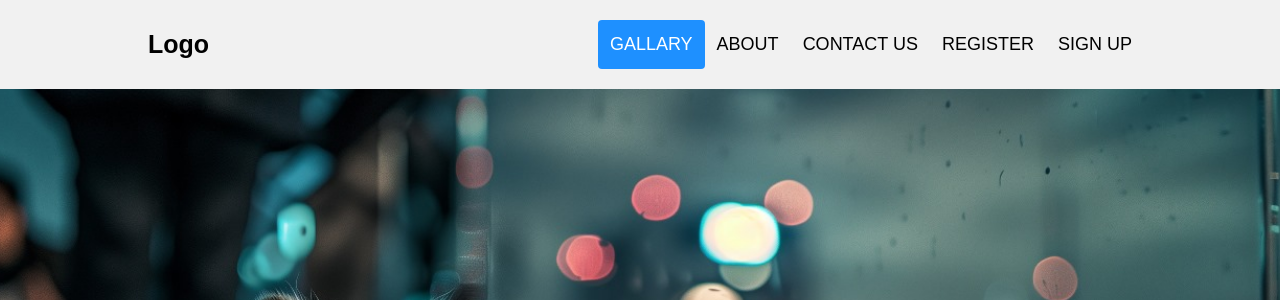
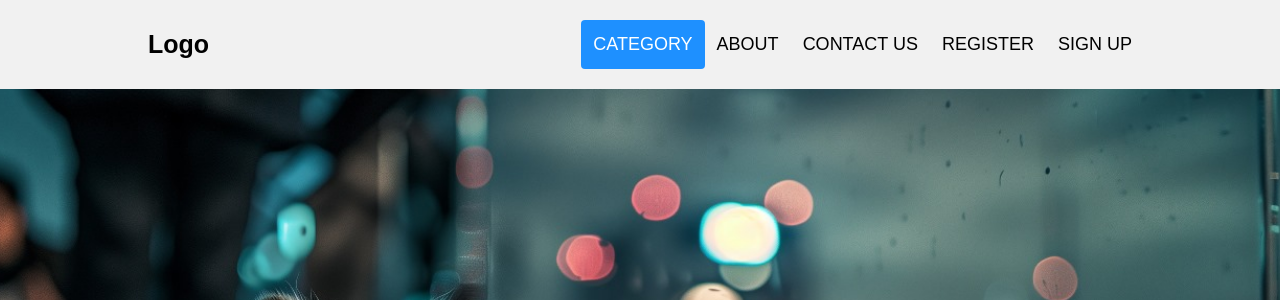
Before and after one commit to MalinduShasan/final_php_project, a PHP site: page / in a window 1280 px wide. Shown: the top 300 px of the page. Run offline with PHP 8.4, Linux system fonts and the light colour scheme.

Commit message:
category page linked.

```diff
--- a/index.php
+++ b/index.php
@@ -112,7 +112,7 @@
             <div class="header">
             <a href="#default" class="logo">Logo</a>
                 <div class="header-right">
-                    <a class="active" href="#home">GALLARY</a>
+                    <a class="active" href="./pages/category.php">CATEGORY</a>
                     <a href="#about">ABOUT</a>
                     <a href="./pages/contact_us.php">CONTACT US</a>
                     <a href="./pages/sign_up.php">REGISTER</a>
```
